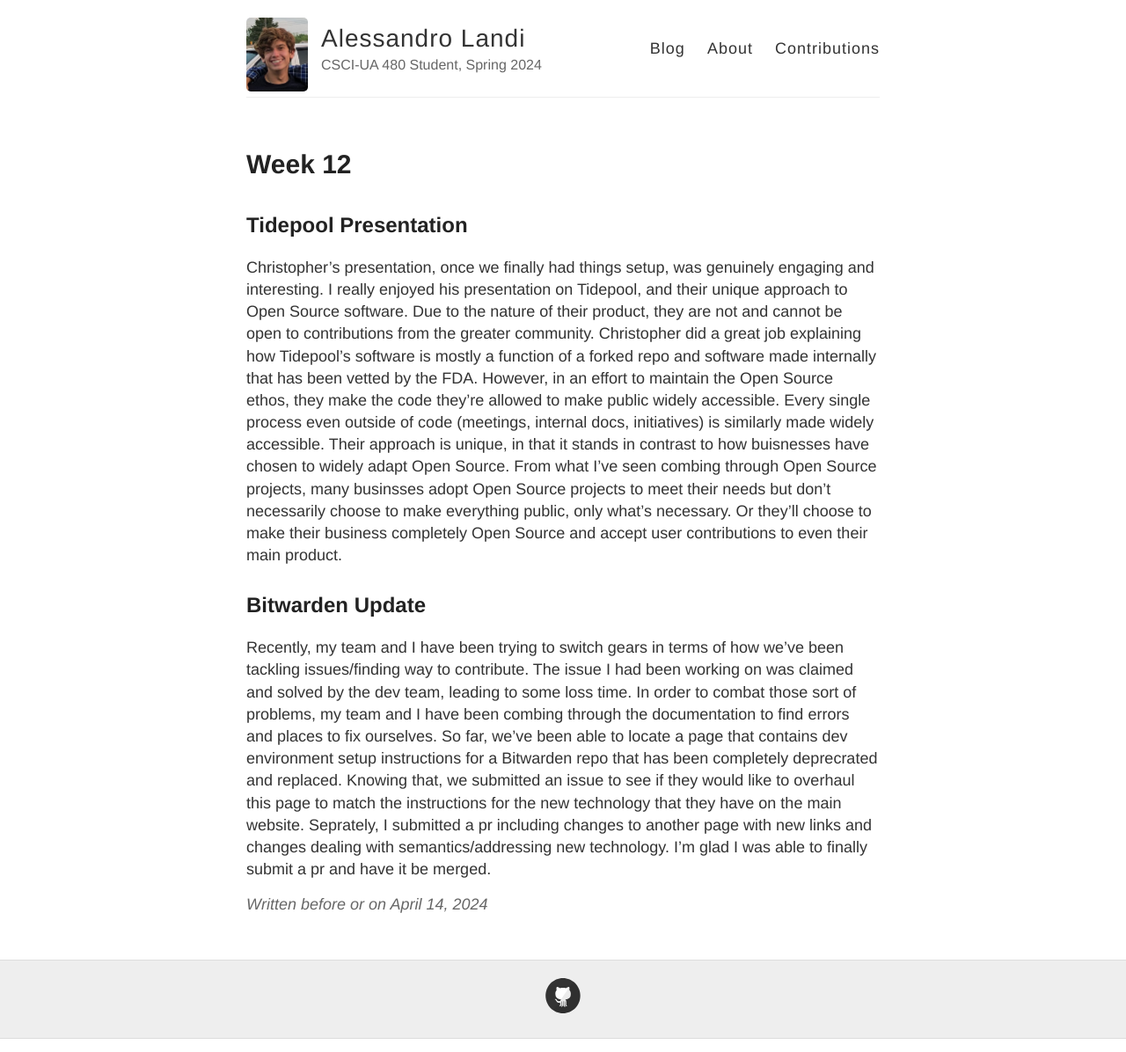
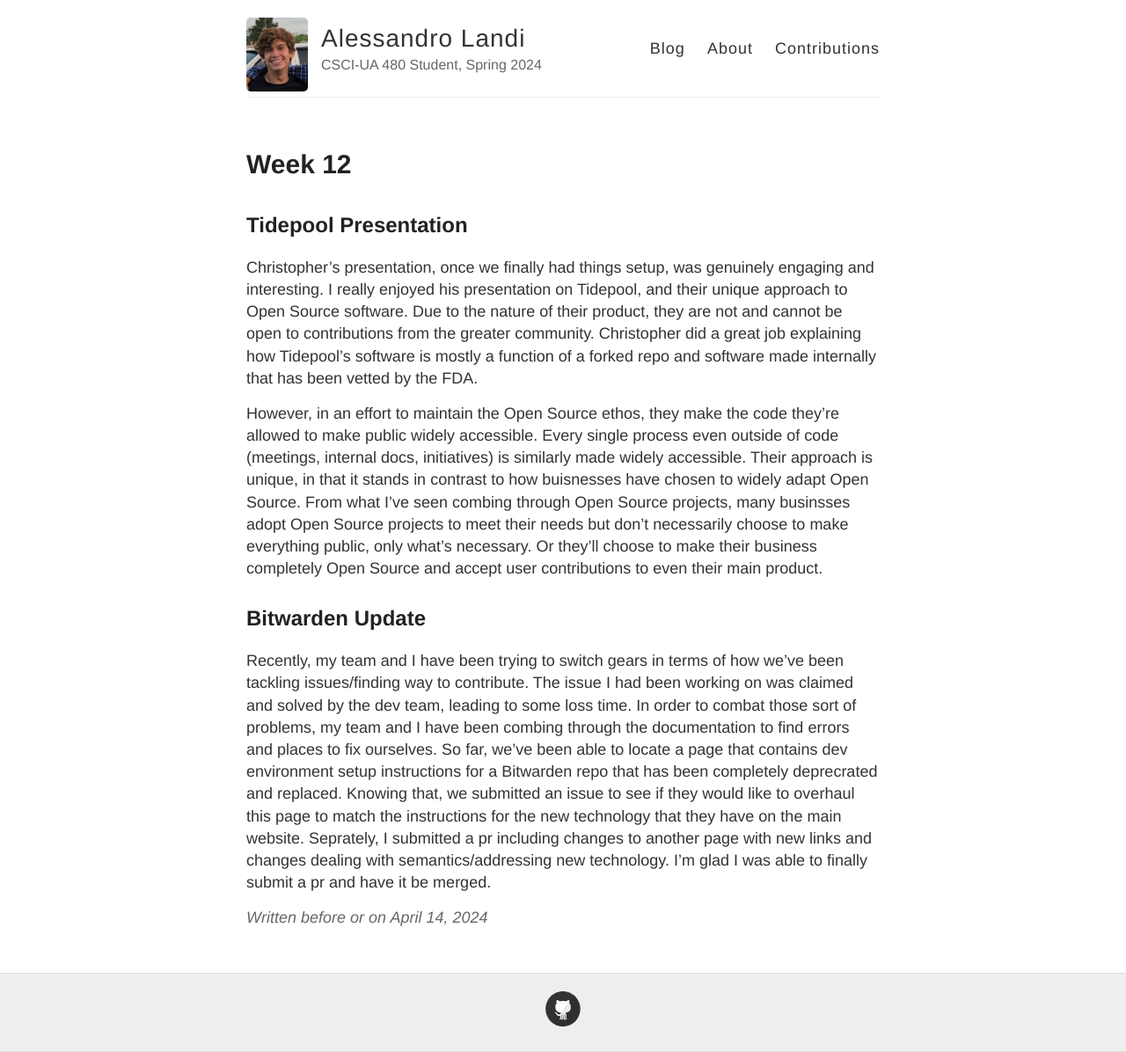
Before and after one commit to ossd-s24/alessandrolandi-weekly, a Jekyll site: the page built from _posts/2024-04-14-week12.md, in a window 1280 px wide. Shown: the whole page at 88% size. Built offline with Jekyll 4.4.1, drawn with Linux system fonts in a browser that asks for light colours; part of the change alters nothing that is shown.

```diff
--- a/_posts/2024-04-14-week12.md
+++ b/_posts/2024-04-14-week12.md
@@ -5,7 +5,11 @@ title: Week 12
 
 ## Tidepool Presentation
 
-Christopher's presentation, once we finally had things setup, was genuinely engaging and interesting. I really enjoyed his presentation on Tidepool, and their unique approach to Open Source software. Due to the nature of their product, they are not and cannot be open to contributions from the greater community. Christopher did a great job explaining how Tidepool's software is mostly a function of a forked repo and software made internally that has been vetted by the FDA. However, in an effort to maintain the Open Source ethos, they make the code they're allowed to make public widely accessible. Every single process even outside of code (meetings, internal docs, initiatives) is similarly made widely accessible. Their approach is unique, in that it stands in contrast to how buisnesses have chosen to widely adapt Open Source. From what I've seen combing through Open Source projects, many businsses adopt Open Source projects to meet their needs but don't necessarily choose to make everything public, only what's necessary. Or they'll choose to make their business completely Open Source and accept user contributions to even their main product.
+Christopher's presentation, once we finally had things setup, was genuinely engaging and interesting. I really enjoyed his presentation on Tidepool, and their unique approach to Open Source software. Due to the nature of their product, they are not and cannot be open to contributions from the greater community. Christopher did a great job explaining how Tidepool's software is mostly a function of a forked repo and software made internally that has been vetted by the FDA.
+
+<!--more-->
+
+However, in an effort to maintain the Open Source ethos, they make the code they're allowed to make public widely accessible. Every single process even outside of code (meetings, internal docs, initiatives) is similarly made widely accessible. Their approach is unique, in that it stands in contrast to how buisnesses have chosen to widely adapt Open Source. From what I've seen combing through Open Source projects, many businsses adopt Open Source projects to meet their needs but don't necessarily choose to make everything public, only what's necessary. Or they'll choose to make their business completely Open Source and accept user contributions to even their main product.
 
 ## Bitwarden Update
 
```
